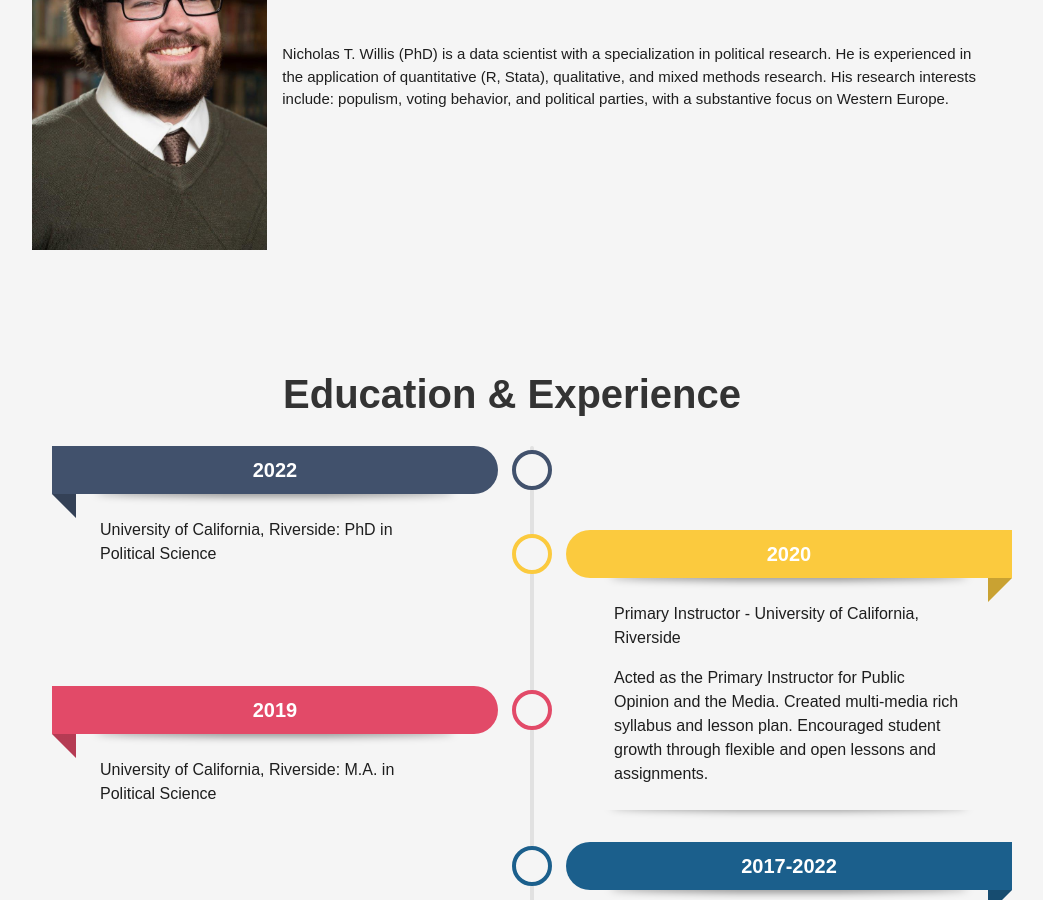
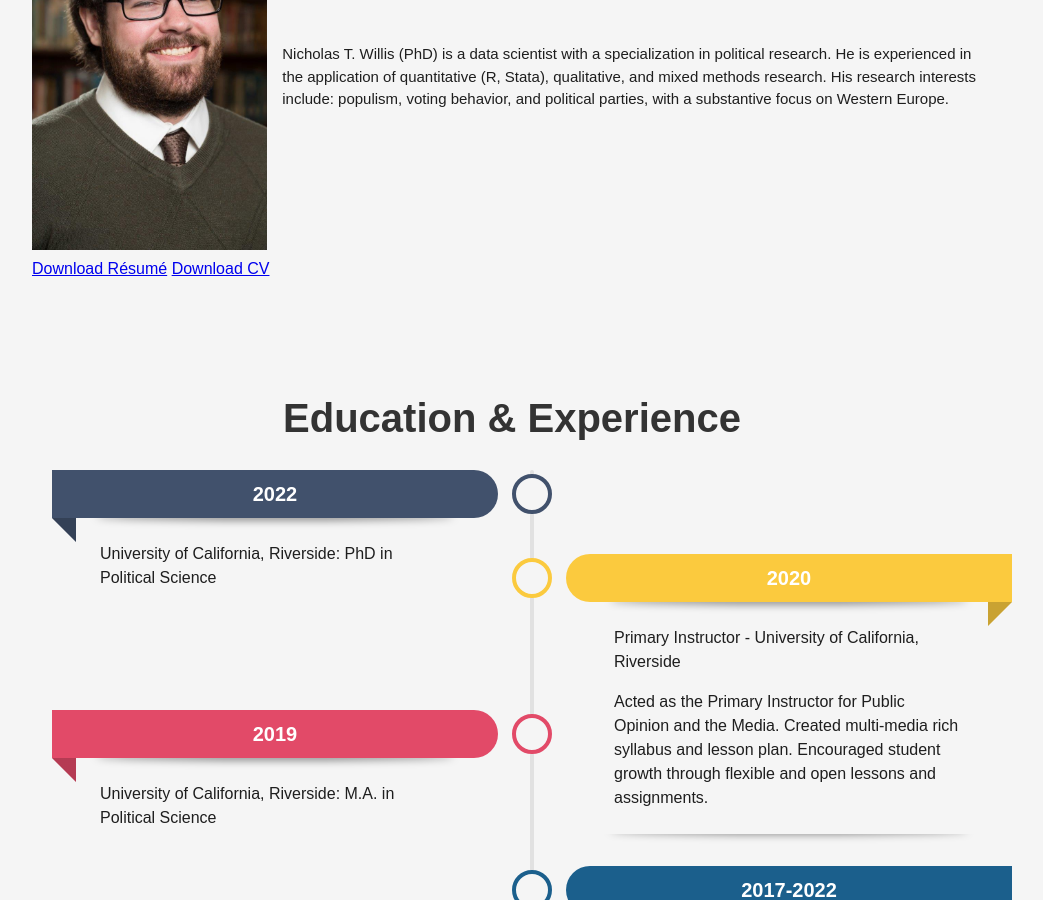
Before and after one commit to SimplyWillis/nicholastwillis, a Jekyll site: the page built from index.html, in a window 1280 px wide and 900 px high, scrolled down 1035 px. Shown: the whole window, without its empty margins (128-1171 px from the left). Built offline with Jekyll 4.4.1, drawn with Linux system fonts in a browser that asks for light colours; nearby versions of some CDN libraries.

Commit message:
added resume and cv

```diff
--- a/_includes/about.html
+++ b/_includes/about.html
@@ -28,5 +28,7 @@ img {
         </div>
       </p>
       </div>
+      <a href="{{ "/assets/doc/Willis-Résumé.jpg" | prepend: site.baseurl }}" download="Willis - Résumé">Download Résumé</a>
+      <a href="{{ "/assets/doc/Willis-Curriculum-Vitae.jpg" | prepend: site.baseurl }}" download="Willis - Curriculum Vitae">Download CV</a>
     </div>
   </body>
```
Also changed, not shown: 2 other files.
